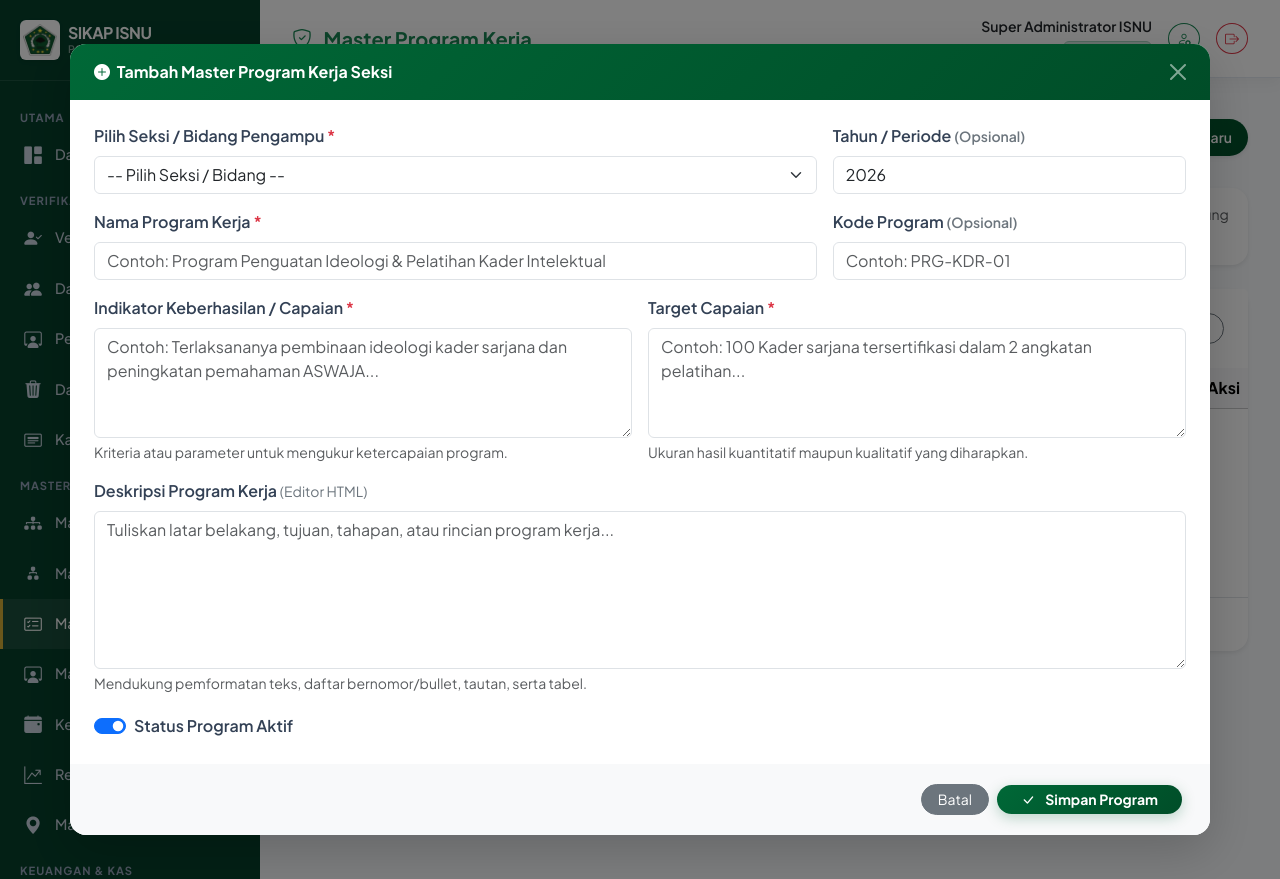
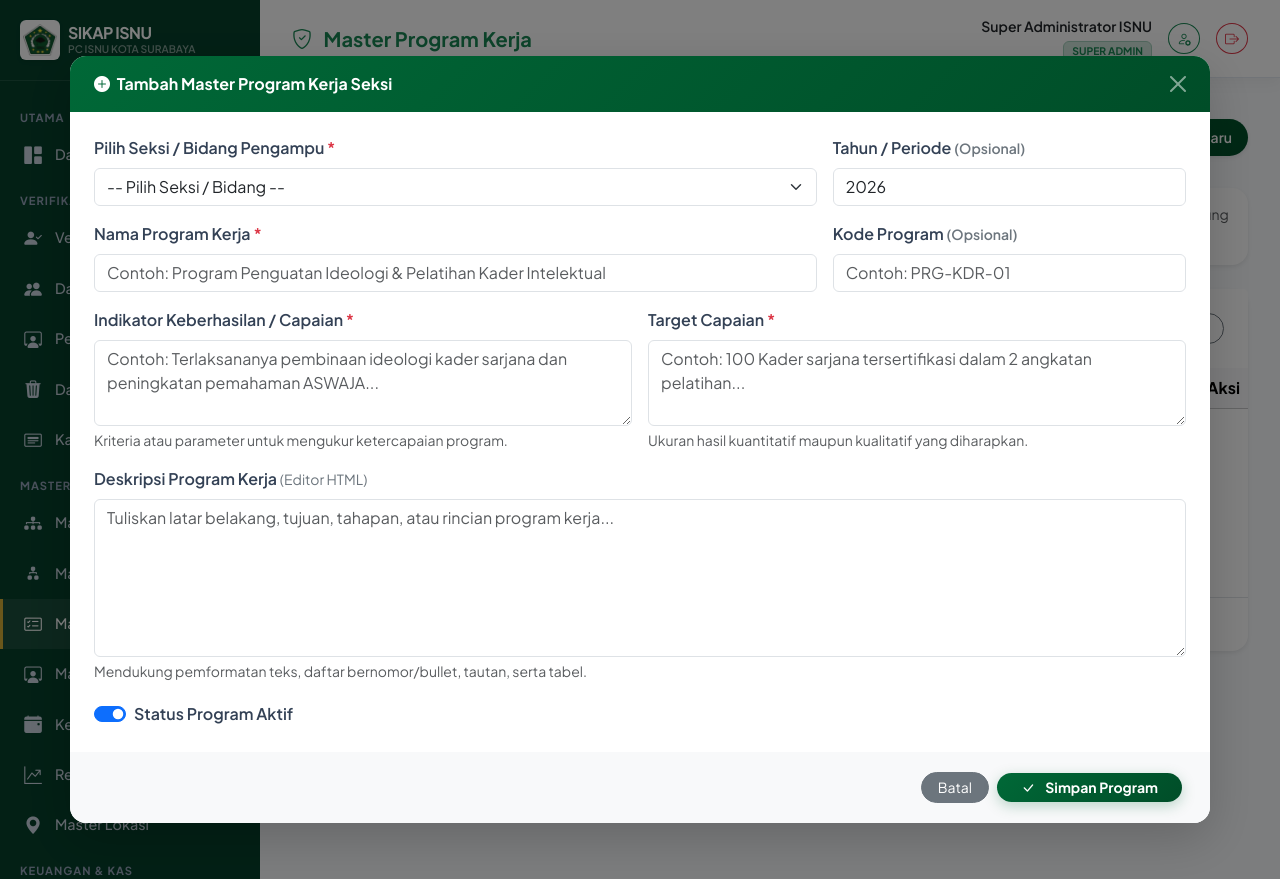
Before and after one commit to nurvanindrapraja/sikapisnu, a Laravel app: page /admin/programs in a window 1280 px wide, after a click on "Tambah Program Baru". Run offline with Laravel 12, Linux system fonts and the light colour scheme; a user stored in the database is signed in; data comes from the database, SQL or seed files in the repository; data that the repository does not hold is empty; some libraries are stand-ins or nearby versions.

Commit message:
Fix scrollable layout and TinyMCE height in add/edit program modals

```diff
--- a/resources/views/admin/programs/index.blade.php
+++ b/resources/views/admin/programs/index.blade.php
@@ -222,8 +222,7 @@
 <!-- Modal Tambah Program Kerja Baru -->
 <div class="modal fade" id="modalAddProgram" tabindex="-1" aria-hidden="true">
     <div class="modal-dialog modal-dialog-centered modal-xl modal-dialog-scrollable modal-program-wide">
-        <div class="modal-content border-0 shadow-lg rounded-4 overflow-hidden">
-            <form action="{{ route('admin.programs.store') }}" method="POST" x-data="{
+        <form action="{{ route('admin.programs.store') }}" method="POST" class="modal-content border-0 shadow-lg rounded-4 overflow-hidden" x-data="{
             loading: false,
             async submitForm() {
                 if (window.syncProgramTinyMce) {
@@ -263,11 +262,11 @@
             }
         }" @submit.prevent="submitForm()">
             @csrf
-                <div class="modal-header bg-isnu text-white border-0 p-3 px-4">
+            <div class="modal-header bg-isnu text-white border-0 p-3 px-4 flex-shrink-0">
                 <h6 class="modal-title fw-bold"><i class="bi bi-plus-circle-fill me-1"></i> Tambah Master Program Kerja Seksi</h6>
                 <button type="button" class="btn-close btn-close-white" data-bs-dismiss="modal" aria-label="Close" :disabled="loading"></button>
             </div>
-                <div x-show="loading" class="progress rounded-0" style="height: 3px;" x-cloak>
+            <div x-show="loading" class="progress rounded-0 flex-shrink-0" style="height: 3px;" x-cloak>
                 <div class="progress-bar progress-bar-striped progress-bar-animated bg-success" role="progressbar" style="width: 100%"></div>
             </div>
             <div class="modal-body p-4">
@@ -310,13 +309,13 @@
 
                     <div class="col-md-6">
                         <label class="form-label fw-semibold">Indikator Keberhasilan / Capaian <span class="text-danger">*</span></label>
-                            <textarea name="indicator" class="form-control" rows="4" placeholder="Contoh: Terlaksananya pembinaan ideologi kader sarjana dan peningkatan pemahaman ASWAJA..." required :disabled="loading"></textarea>
+                        <textarea name="indicator" class="form-control" rows="3" placeholder="Contoh: Terlaksananya pembinaan ideologi kader sarjana dan peningkatan pemahaman ASWAJA..." required :disabled="loading"></textarea>
                         <div class="form-text small text-muted">Kriteria atau parameter untuk mengukur ketercapaian program.</div>
                     </div>
 
                     <div class="col-md-6">
                         <label class="form-label fw-semibold">Target Capaian <span class="text-danger">*</span></label>
-                            <textarea name="target" class="form-control" rows="4" placeholder="Contoh: 100 Kader sarjana tersertifikasi dalam 2 angkatan pelatihan..." required :disabled="loading"></textarea>
+                        <textarea name="target" class="form-control" rows="3" placeholder="Contoh: 100 Kader sarjana tersertifikasi dalam 2 angkatan pelatihan..." required :disabled="loading"></textarea>
                         <div class="form-text small text-muted">Ukuran hasil kuantitatif maupun kualitatif yang diharapkan.</div>
                     </div>
 
@@ -334,7 +333,7 @@
                     </div>
                 </div>
             </div>
-                <div class="modal-footer bg-light border-0 px-4 py-3">
+            <div class="modal-footer bg-light border-0 px-4 py-3 flex-shrink-0">
                 <button type="button" class="btn btn-sm btn-secondary rounded-pill px-3" data-bs-dismiss="modal" :disabled="loading">Batal</button>
                 <button type="submit" class="btn btn-sm btn-isnu-primary fw-bold rounded-pill px-4" :disabled="loading">
                     <span class="spinner-border spinner-border-sm me-1" role="status" aria-hidden="true" x-show="loading" x-cloak></span>
@@ -343,7 +342,6 @@
                 </button>
             </div>
         </form>
-        </div>
     </div>
 </div>
 @endsection
@@ -375,14 +373,13 @@
             menubar: false,
             branding: false,
             promotion: false,
-            min_height: 300,
-            max_height: 520,
-            plugins: 'lists link table code wordcount autoresize',
+            height: 320,
+            min_height: 260,
+            plugins: 'lists link table code wordcount',
             toolbar: 'undo redo | blocks | bold italic underline strikethrough | forecolor backcolor | alignleft aligncenter alignright alignjustify | bullist numlist outdent indent | table link | removeformat | code',
             toolbar_mode: 'sliding',
             statusbar: true,
             resize: true,
-            autoresize_bottom_margin: 16,
             content_style: 'body { font-family: "Plus Jakarta Sans", -apple-system, BlinkMacSystemFont, "Segoe UI", Roboto, sans-serif; font-size: 14px; line-height: 1.65; color: #212529; } p { margin: 0 0 0.6rem; } ul, ol { padding-left: 1.4rem; margin: 0 0 0.6rem; } table { border-collapse: collapse; width: 100%; } table td, table th { border: 1px solid #ced4da; padding: 6px 8px; }',
             setup: function (editor) {
                 editor.on('change keyup blur', function () {
--- a/resources/views/admin/programs/partials/program_list.blade.php
+++ b/resources/views/admin/programs/partials/program_list.blade.php
@@ -299,8 +299,7 @@
 
     <div class="modal fade text-start" id="modalEditProgram{{ $prg->id }}" tabindex="-1" aria-hidden="true">
         <div class="modal-dialog modal-dialog-centered modal-xl modal-dialog-scrollable modal-program-wide">
-            <div class="modal-content border-0 shadow-lg rounded-4 overflow-hidden">
-                <form action="{{ route('admin.programs.update', $prg->id) }}" method="POST" x-data="{
+            <form action="{{ route('admin.programs.update', $prg->id) }}" method="POST" class="modal-content border-0 shadow-lg rounded-4 overflow-hidden" x-data="{
                 loading: false,
                 async submitForm() {
                     if (window.syncProgramTinyMce) {
@@ -337,11 +336,11 @@
             }" @submit.prevent="submitForm()">
                 @csrf
                 @method('PUT')
-                    <div class="modal-header bg-warning text-dark border-0 p-3 px-4">
+                <div class="modal-header bg-warning text-dark border-0 p-3 px-4 flex-shrink-0">
                     <h6 class="modal-title fw-bold"><i class="bi bi-pencil-square me-1"></i> Edit Master Program Kerja</h6>
                     <button type="button" class="btn-close" data-bs-dismiss="modal" aria-label="Close" :disabled="loading"></button>
                 </div>
-                    <div x-show="loading" class="progress rounded-0" style="height: 3px;" x-cloak>
+                <div x-show="loading" class="progress rounded-0 flex-shrink-0" style="height: 3px;" x-cloak>
                     <div class="progress-bar progress-bar-striped progress-bar-animated bg-warning" role="progressbar" style="width: 100%"></div>
                 </div>
                 <div class="modal-body p-4">
@@ -381,12 +380,12 @@
 
                         <div class="col-md-6">
                             <label class="form-label fw-semibold">Indikator Keberhasilan / Capaian <span class="text-danger">*</span></label>
-                                <textarea name="indicator" class="form-control" rows="4" required :disabled="loading">{{ $prg->indicator }}</textarea>
+                            <textarea name="indicator" class="form-control" rows="3" required :disabled="loading">{{ $prg->indicator }}</textarea>
                         </div>
 
                         <div class="col-md-6">
                             <label class="form-label fw-semibold">Target Capaian <span class="text-danger">*</span></label>
-                                <textarea name="target" class="form-control" rows="4" required :disabled="loading">{{ $prg->target }}</textarea>
+                            <textarea name="target" class="form-control" rows="3" required :disabled="loading">{{ $prg->target }}</textarea>
                         </div>
 
                         <div class="col-12">
@@ -403,7 +402,7 @@
                         </div>
                     </div>
                 </div>
-                    <div class="modal-footer bg-light border-0 px-4 py-3">
+                <div class="modal-footer bg-light border-0 px-4 py-3 flex-shrink-0">
                     <button type="button" class="btn btn-sm btn-secondary rounded-pill px-3" data-bs-dismiss="modal" :disabled="loading">Batal</button>
                     <button type="submit" class="btn btn-sm btn-warning fw-bold rounded-pill px-4" :disabled="loading">
                         <span class="spinner-border spinner-border-sm me-1" role="status" aria-hidden="true" x-show="loading" x-cloak></span>
@@ -412,7 +411,6 @@
                     </button>
                 </div>
             </form>
-            </div>
         </div>
     </div>
 
```
Lines whose indentation alone changed are shown as unchanged.
